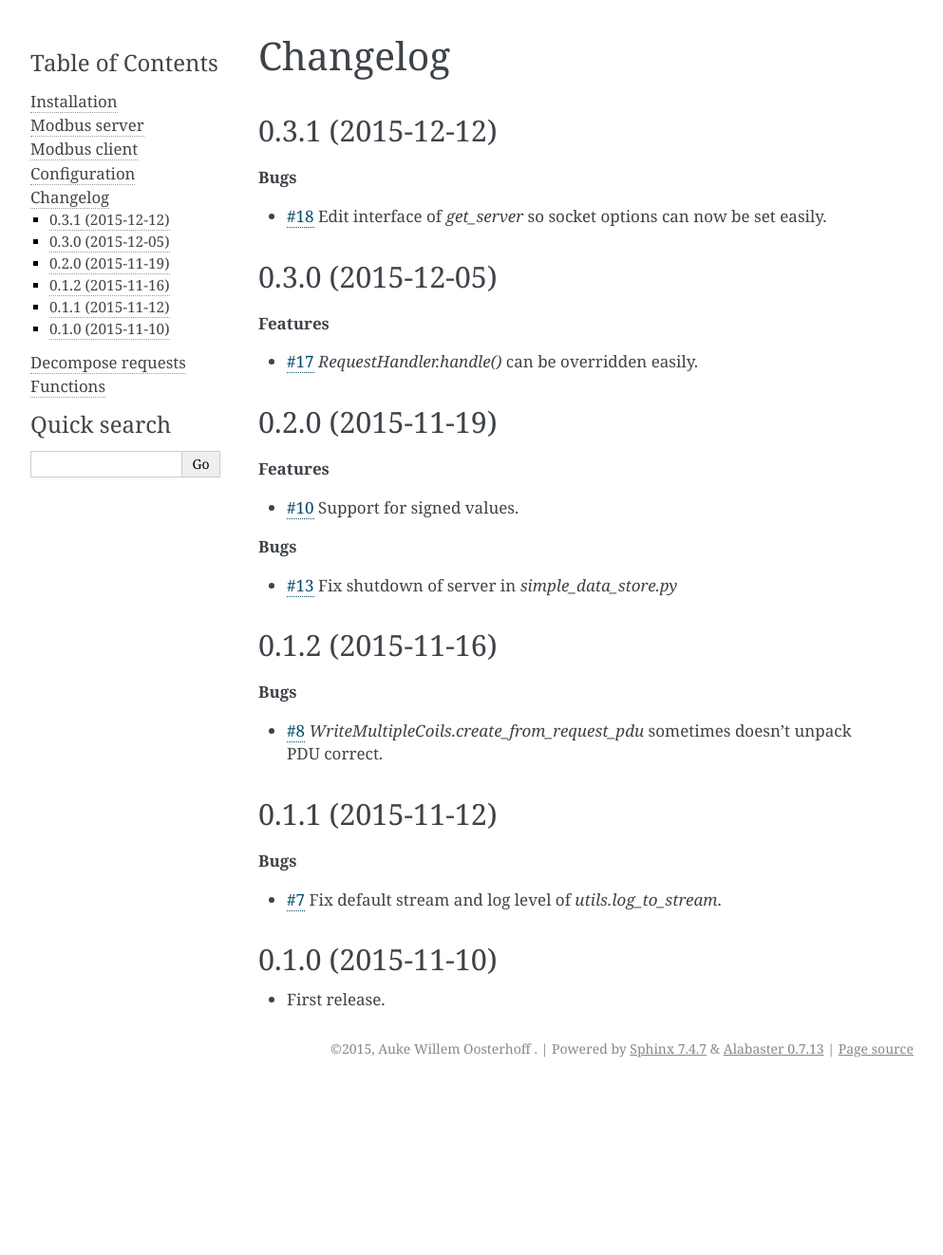
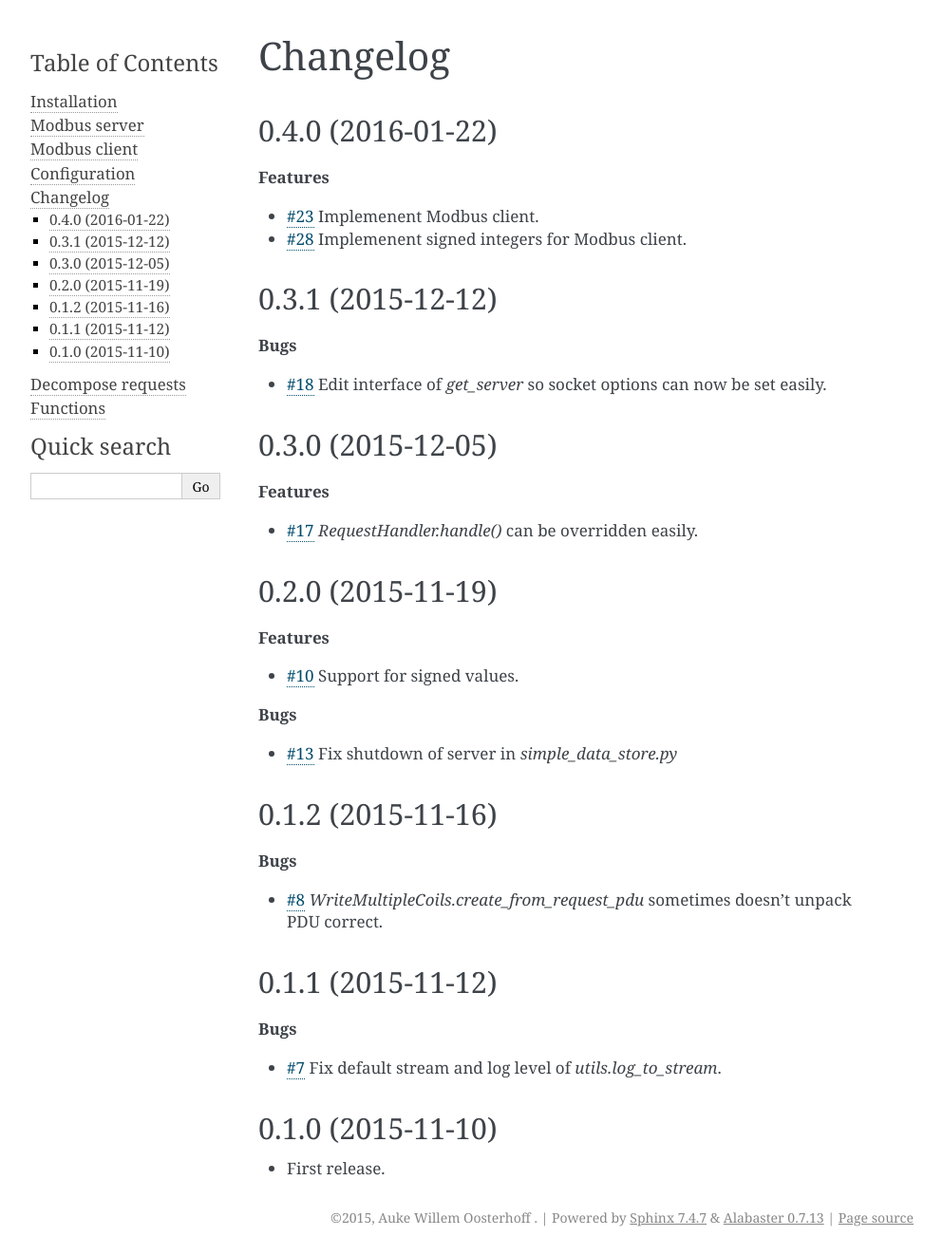
Before and after one commit to AdvancedClimateSystems/uModbus, a Sphinx documentation site: the page built from docs/source/changelog.rst, in a window 1280 px wide. Shown: the whole page at 95% size, without its empty margins (148-1141 px from the left). Built offline with Sphinx 7.4.7, drawn with Linux system fonts in a browser that asks for light colours; before the commit the page ends 1144 px from its top, so only the background shows below that.

Commit message:
Bump to 0.4.0.

```diff
--- a/docs/source/changelog.rst
+++ b/docs/source/changelog.rst
@@ -1,5 +1,16 @@
 Changelog
 =========
+
+0.4.0 (2016-01-22)
+++++++++++++++++++
+
+**Features**
+
+* `#23`_  Implemenent Modbus client.
+* `#28`_  Implemenent signed integers for Modbus client.
+
+.. _#23: https://github.com/AdvancedClimateSystems/uModbus/issues/23
+.. _#28: https://github.com/AdvancedClimateSystems/uModbus/issues/28
 
 0.3.1 (2015-12-12)
 ++++++++++++++++++
--- a/docs/source/conf.py
+++ b/docs/source/conf.py
@@ -59,9 +59,9 @@ author = 'Auke Willem Oosterhoff <oosterhoff@baopt.nl>'
 # built documents.
 #
 # The short X.Y version.
-version = '0.3.1'
+version = '0.4.0'
 # The full version, including alpha/beta/rc tags.
-release = '0.3.1'
+release = '0.4.0'
 
 # The language for content autogenerated by Sphinx. Refer to documentation
 # for a list of supported languages.
--- a/setup.py
+++ b/setup.py
@@ -12,7 +12,7 @@ cwd = os.path.dirname(os.path.abspath(__name__))
 long_description = open(os.path.join(cwd, 'README.rst'), 'r').read()
 
 setup(name='uModbus',
-      version='0.3.1',
+      version='0.4.0',
       author='Auke Willem Oosterhoff',
       author_email='oosterhoff@baopt.nl',
       description='Implementation of the Modbus protocol in pure Python.',
```
